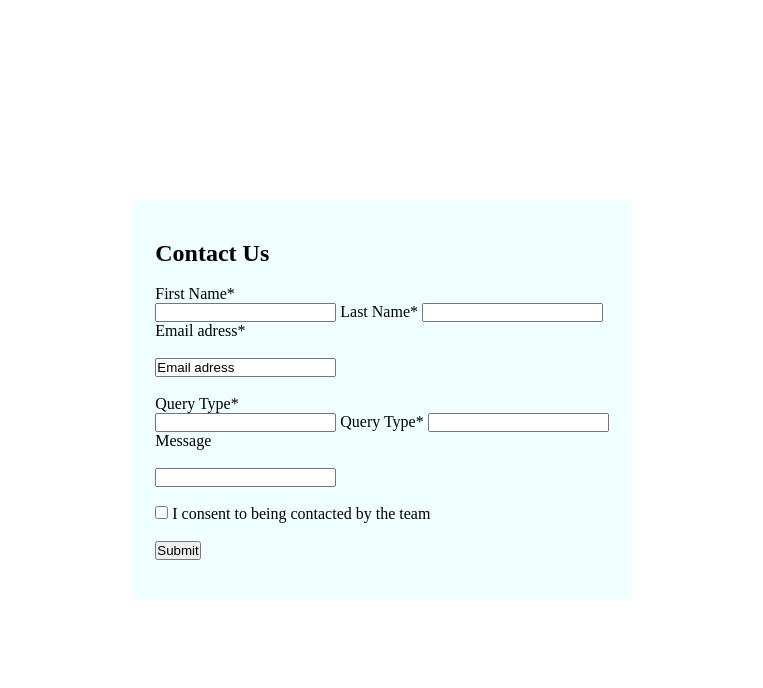
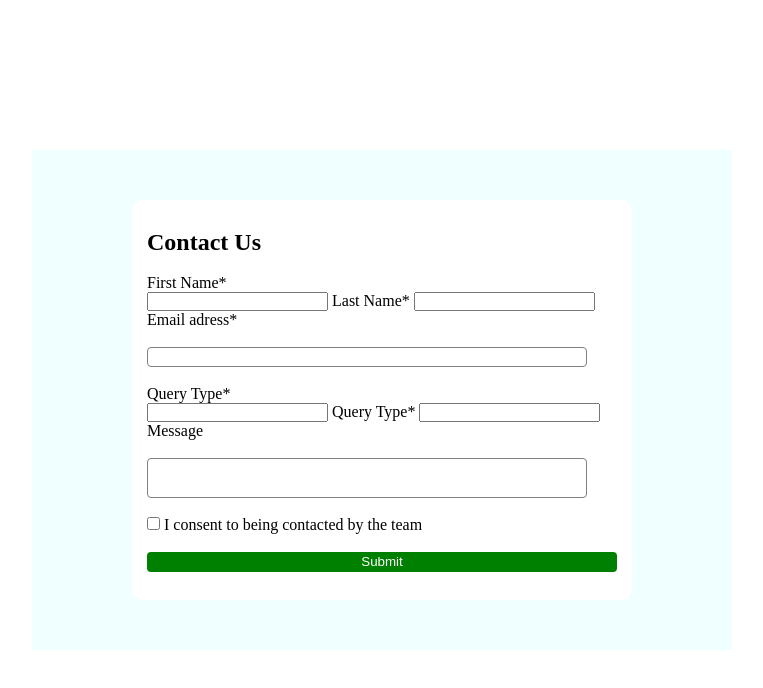
Before and after one commit to Nshimiyimana10/Contact-form, a plain HTML site: page index.html in a window 1280 px wide. Shown: the whole page, without its empty margins (258-1021 px from the left). Drawn offline with Linux system fonts and the light colour scheme.

Commit message:
added again

```diff
--- a/index.css
+++ b/index.css
@@ -13,9 +13,41 @@ body{
 
 .contact-form{
     display: flex;
-    width: 500px;
-    height:400px;
+    width: 700px;
+    height:500px;
     background-color: azure;
     align-items: center;
     justify-content: center;
 }
+
+.sub-container{
+    display: flex;
+    width: 500px;
+    height:400px;
+    align-items: center;
+    justify-content: center;
+    background-color: white;
+    border-radius:10px;
+}
+
+.submit{
+    width:470px;
+    height:20px;
+    background-color: green;
+    color:white;
+    border-radius: 4px;
+    border: none;
+}
+
+.email{
+    width:440px;
+    height:20px;
+    border-radius: 4px;
+    border: 1px solid grey;
+}
+.message{
+    width:440px;
+    height:40px;
+    border-radius: 4px;
+    border: 1px solid grey;
+}
--- a/index.html
+++ b/index.html
@@ -9,6 +9,7 @@
   </head>
   <body>
     <div class="contact-form">
+        <div class="sub-container">
       <form action="contactForm.php" method="get">
         <h2>Contact Us</h2><br>
         <label for="firstName">First Name*</label><br />
@@ -16,7 +17,7 @@
         <label for="Last Name">Last Name*</label>
         <input type="text" class="last-name" name="Last Name" /><br />
         <label for="email">Email adress*</label><br /><br />
-        <input type="text"class="email" name="email"value="Email adress"
+        <input type="text"class="email" name="email"
         /><br /><br />
         <label for="Query-type">Query Type*</label><br />
         <input type="text" class="enquiry" name="enquiry" />
@@ -30,5 +31,6 @@
         <input type="submit" class="submit" name="submit" value="Submit" />
       </form>
     </div>
+    </div>
   </body>
 </html>
```
